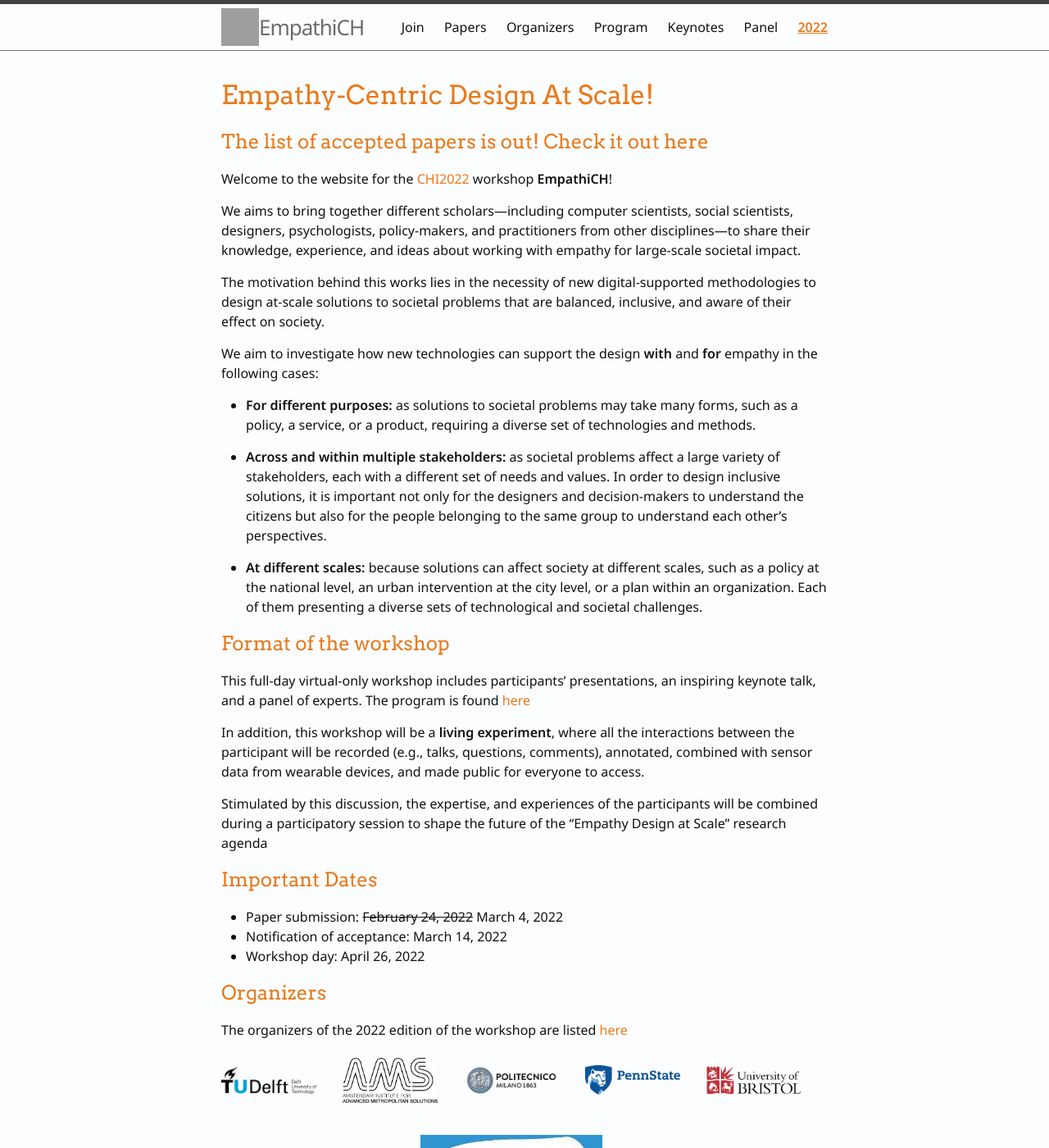
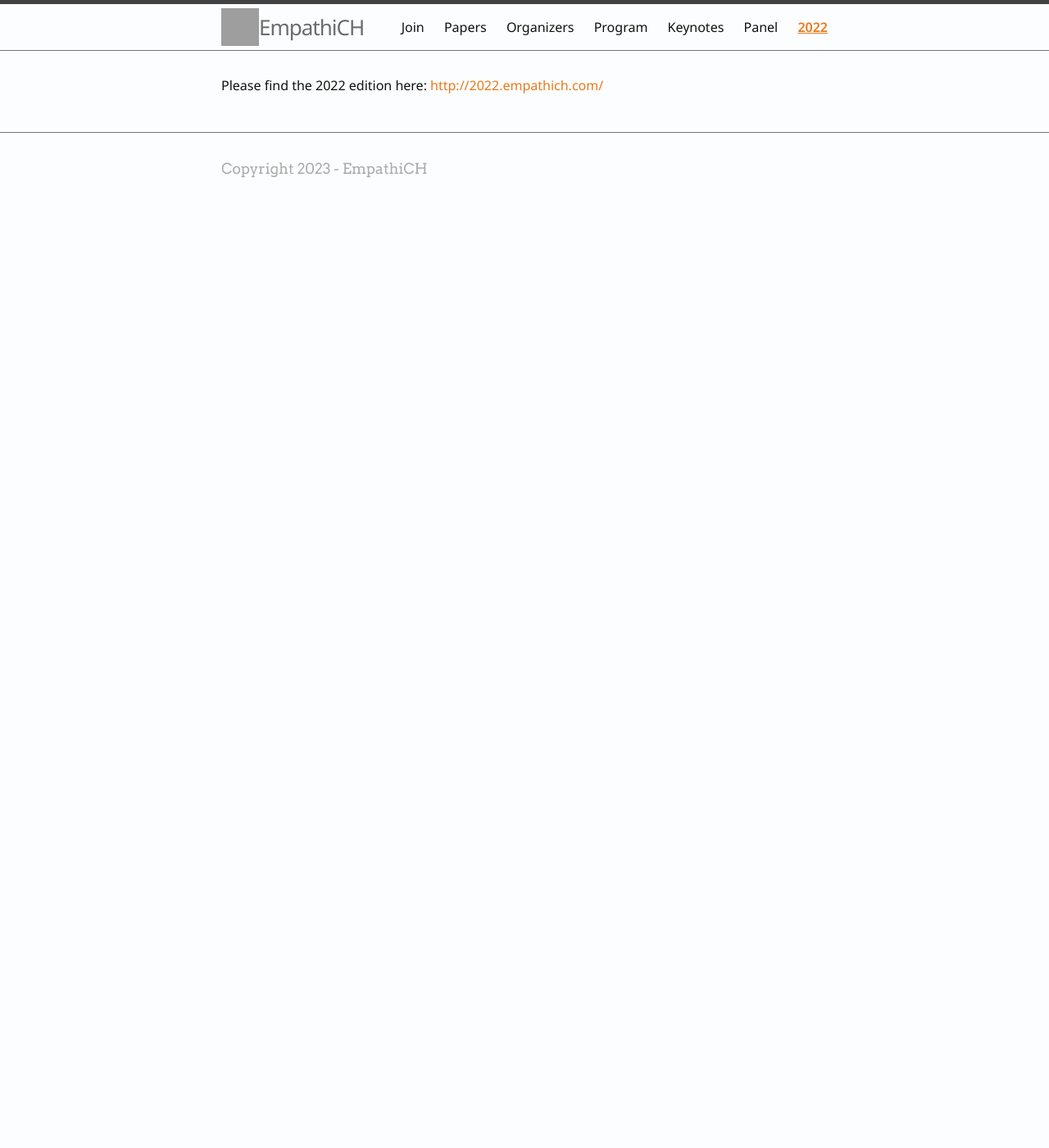
Before and after one commit to empathiCH/empathiCH.github.io, a Jekyll site: the page built from 9-2022.md, in a window 1280 px wide and 1400 px high. Shown: the whole window at 82% size. Built offline with Jekyll 4.4.1, drawn with Linux system fonts in a browser that asks for light colours; grey boxes are pictures that could not be loaded.

Commit message:
update the 2022 link to point at the previous edition

```diff
--- a/9-2022.md
+++ b/9-2022.md
@@ -3,58 +3,4 @@ title: 2022
 nav: true
 ---
 
-# Empathy-Centric Design At Scale!
-
-## The list of accepted papers is out! Check it out [here](/2022/4-materials.html)
-
-Welcome to the website for the [CHI2022](https://chi2022.acm.org/) workshop **EmpathiCH**!
-
-We aims to bring together different scholars---including computer scientists, social scientists, designers, psychologists, policy-makers, and practitioners from other disciplines---to share their knowledge, experience, and ideas about working with empathy for large-scale societal impact.
-
-The motivation behind this works lies in the necessity of new digital-supported methodologies to design at-scale solutions to societal problems that are balanced, inclusive, and aware of their effect on society.
-
-We aim to investigate how new technologies can support the design **with** and **for** empathy in the following cases:
-
-- **For different purposes:** as solutions to societal problems may take many forms, such as a policy, a service, or a product, requiring a diverse set of technologies and methods.
-
-- **Across and within multiple stakeholders:** as societal problems affect a large variety of stakeholders, each with a different set of needs and values. In order to design inclusive solutions, it is important not only for the designers and decision-makers to understand the citizens but also for the people belonging to the same group to understand each other's perspectives.
-
-- **At different scales:** because solutions can affect society at different scales, such as a policy at the national level, an urban intervention at the city level, or a plan within an organization. Each of them presenting a diverse sets of technological and societal challenges.
-
-## Format of the workshop
-
-This full-day virtual-only workshop includes participants' presentations, an inspiring keynote talk, and a panel of experts. The program is found [here](/2022/3-program.html)
-
-In addition, this workshop will be a **living experiment**, where all the interactions between the participant will be recorded (e.g., talks, questions, comments), annotated, combined with sensor data from wearable devices, and made public for everyone to access.
-
-Stimulated by this discussion, the expertise, and experiences of the participants will be combined during a participatory session to shape the future of the "Empathy Design at Scale" research agenda
-
-## Important Dates
-
-- Paper submission: ~~February 24, 2022~~ March 4, 2022
-- Notification of acceptance: March 14, 2022
-- Workshop day: April 26, 2022
-
-## Organizers
-The organizers of the 2022 edition of the workshop are listed [here](/2022/2-organizers.html)
-
-<div class="logos">
-{% include logo.html img="tudelft.png"%}
-{% include logo.html img="ams.png"%}
-{% include logo.html img="polimi.png"%}
-{% include logo.html img="penn.png"%}
-{% include logo.html img="bristol.png"%}
-</div>
-
-<div class="project">
-{% include logo.html img="periscope.jpg"%}
-</div>
-
-<!---
-> built using [Jekyll](https://jekyllrb.com/) and [GitHub Pages](https://pages.github.com/)
->
-> images and content: cc-by-sa <a href="https://github.com/{{ site.github_username }}">{{ site.author }}</a> {{ site.pub_year}} (get [source code]({{ site.repo }})).
-> Last build date: {{ site.time | date: "%Y-%m-%d" }}.
->
-> <a href="http://creativecommons.org/licenses/by-sa/4.0/" rel="license"><img style="border-width: 0;" src="https://i.creativecommons.org/l/by-sa/4.0/88x31.png" alt="Creative Commons License" /></a>
--->
+Please find the 2022 edition here: [http://2022.empathich.com/](http://2022.empathich.com/)
```
